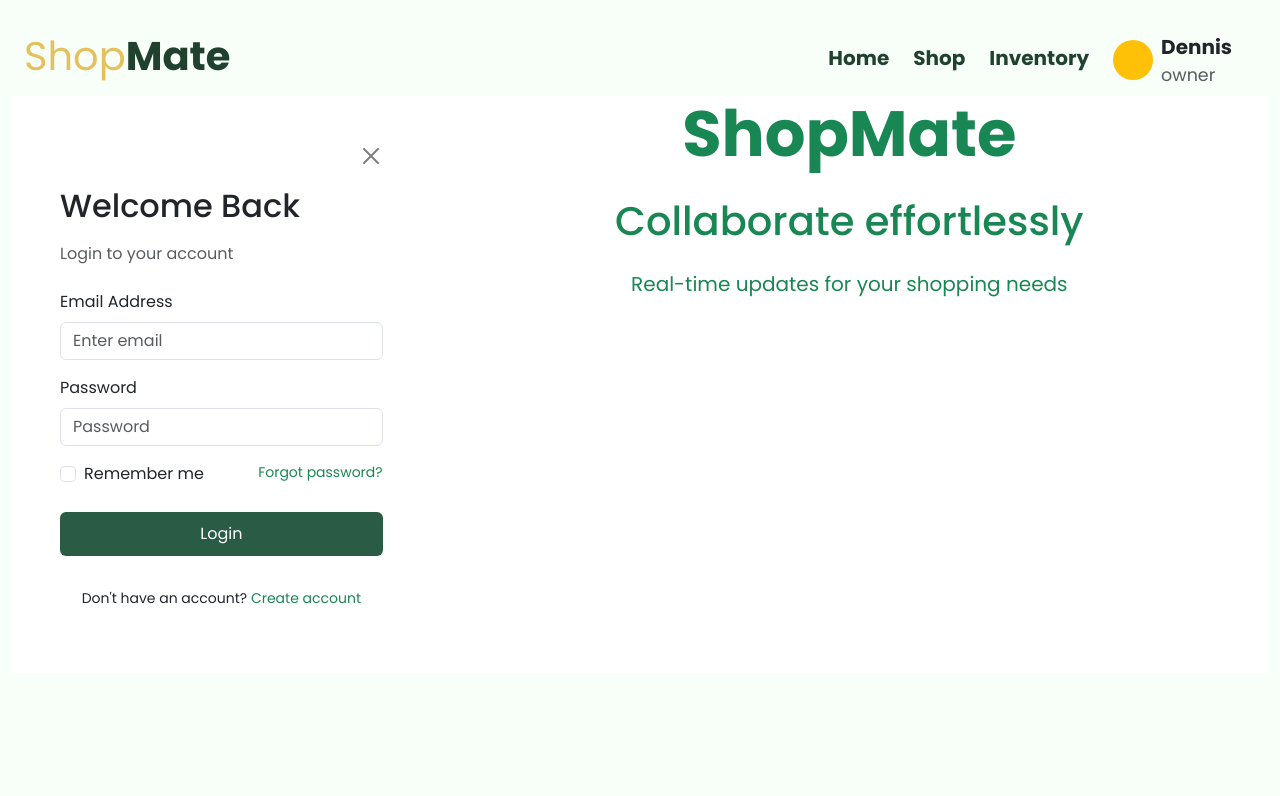
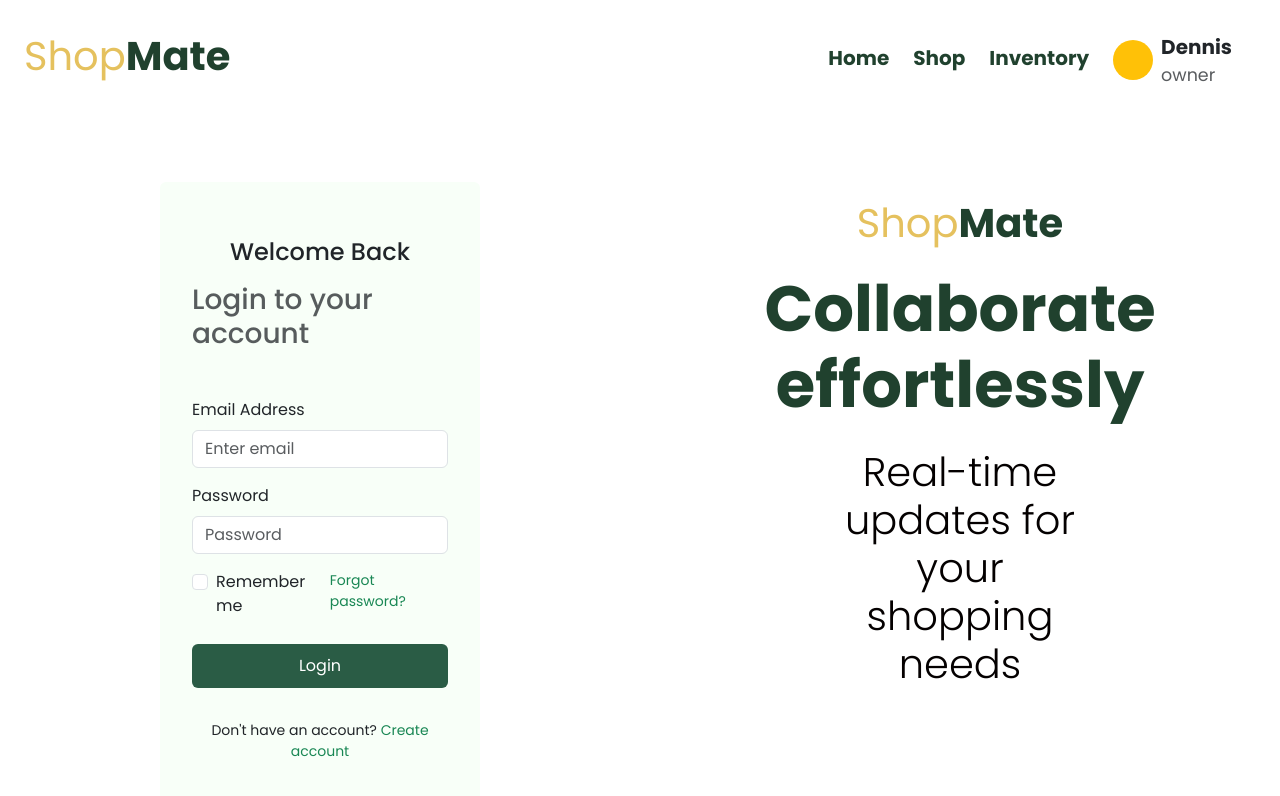
Before and after one commit to J-JMN/Phase2-Group6-project, a React (Vite) app: page /login in a window 1280 px wide. Shown: the top 796 px of the page. Built offline with nearby package versions, Linux system fonts and the light colour scheme.

Commit message:
stlye fix: login page

```diff
--- a/src/components/Auth/AuthLayout.jsx
+++ b/src/components/Auth/AuthLayout.jsx
@@ -1,10 +1,7 @@
 export default function AuthLayout({ children }) {
   return (
-    <div className="auth-layout">
-      <div className="cover-section"></div>{/*the other section */}
-      <div className="form-section">
-        {children} {/* Login form section */}
-      </div>
+    <div className="d-flex flex-column flex-md-row w-100 flex-fill justify-content-center align-items-center" style={{height:"100vh"}}>
+      {children} {/* Login form section */}
     </div>
   );
 }
--- a/src/index.css
+++ b/src/index.css
@@ -16,7 +16,7 @@
 body {
   height: 100vh;
   width: 100vw;
-  background-color: var(--base);
+  background-color: var(--white);
 }
 a{
   text-decoration: none;
@@ -64,3 +64,26 @@ a{
 .custom-border-secondary {
   border-color: var(--secondary); /* or use your hex value */
 }
+.w-md-50{
+  width: 50% !important;
+}
+/* Extra small devices (phones, 600px and down) */
+@media only screen and (max-width: 600px) {
+  .w-md-50{
+    width: 100% !important;
+  }
+}
+
+/* Small devices (portrait tablets and large phones, 600px and up) */
+@media only screen and (min-width: 600px) {
+  /* .w-md-50{
+    width: 100% !important;
+  } */
+}
+
+/* Medium devices (landscape tablets, 768px and up) */
+@media only screen and (min-width: 768px) {
+  /* .w-md-50{
+    width: 100% !important;
+  } */
+}
--- a/src/pages/Login.jsx
+++ b/src/pages/Login.jsx
@@ -2,31 +2,40 @@ import AuthLayout from "../components/Auth/AuthLayout";
 import LoginForm from "../components/Auth/LoginForm";
 import React from "react";
 import {
-  Container,
-  Row,
-  Col,
-  CloseButton,
   Carousel,
   Form,
   Button,
-  FormCheck,
 } from "react-bootstrap";
 
 export default function Login() {
+  const carouselContent = [
+    {
+      logo: "ShopMate",
+      title: 'Update once, everyone sees it',
+      text: 'Keep your whole crew in the loop instantly'
+    },
+    {
+      logo: "ShopMate",
+      title: 'Collaborate effortlessly',
+      text: 'Real-time updates for your shopping needs'
+    },
+    {
+      logo: "ShopMate",
+      title: "Stay organized together",
+      text: ' Never miss an item on your shopping list'
+    },
+  ]
   return (
     <AuthLayout>
-      <Container fluid className="h-100">
-        <Row className="h-100 g-0">
+      <div className="d-flex w-100 m-auto justify-content-center align-items-center">
+        <div className="d-flex flex-column rounded w-md-50 custom-bg-base" style={{padding: '32px'}}>
           {/* Login Form Column (40% width) */}
-          <Col lg={5} xl={4} className="bg-white p-4 p-lg-5 d-flex flex-column">
-            <div className="text-end mb-3">
-              <CloseButton onClick={() => console.log("Close clicked")} />
+          <div className="text-align-center d-flex flex-column align-items-center justify-content-center w-100 my-4">
+            <h4 className="mb-3">Welcome Back</h4>
+            <h3 className="text-muted mb-4">Login to your account</h3>
           </div>
-            <div className="my-auto w-100">
-              <h2 className="mb-3">Welcome Back</h2>
-              <p className="text-muted mb-4">Login to your account</p>
 
-              <Form>
+          <Form className="">
             <Form.Group className="mb-3">
               <Form.Label>Email Address</Form.Label>
               <Form.Control type="email" placeholder="Enter email" />
@@ -66,10 +75,9 @@ export default function Login() {
             </p>
           </Form>
         </div>
-          </Col>
+      </div>
 
-          {/* Carousel Column (60% width) - Updated with centered content and larger fonts */}
-          <Col lg={7} xl={8} className="d-none d-lg-block p-0 bg-white">
+      <div className="d-flex flex-column w-100 m-auto d-none d-md-block">
         <Carousel
           fade
           controls={false}
@@ -77,46 +85,21 @@ export default function Login() {
           interval={3000}
           className="h-100"
         >
-              <Carousel.Item className="h-100 d-flex align-items-center">
+          {carouselContent?.map((content,index)=>{
+            return(
+              <Carousel.Item className="h-100 d-flex align-items-center" key={index}>
                 <div
-                  className="w-100 text-center px-5"
-                  style={{ color: "#198754" }}
+                  className="w-100 text-center px-5 gap-4"
                 >
-                  <h1 className="display-3 mb-4 fw-bold">ShopMate</h1>
-                  <h2 className="mb-4 fs-1">Update once, everyone sees it</h2>
-                  <p className="fs-5">
-                    Keep your whole crew in the loop instantly
-                  </p>
+                  <h1 className="mb-4 fw-bolder custom-text-color-primary"><span className='custom-text-color-secondary'>Shop</span>Mate</h1>
+                  <h2 className="mt-4 mb-4 fw-bolder custom-text-color-primary display-3 flex-wrap col-9 m-auto" >{content.title}</h2>
+                  <p className="mt-4 display-6 custom-text-color-dark col-6 m-auto">{content.text}</p>
                 </div>
               </Carousel.Item>
-              <Carousel.Item className="h-100 d-flex align-items-center">
-                <div
-                  className="w-100 text-center px-5"
-                  style={{ color: "#198754" }}
-                >
-                  <h1 className="display-3 mb-4 fw-bold">ShopMate</h1>
-                  <h2 className="mb-4 fs-1">Collaborate effortlessly</h2>
-                  <p className="fs-5">
-                    Real-time updates for your shopping needs
-                  </p>
+            )
+          })}
+        </Carousel>
       </div>
-              </Carousel.Item>
-              <Carousel.Item className="h-100 d-flex align-items-center">
-                <div
-                  className="w-100 text-center px-5"
-                  style={{ color: "#198754" }}
-                >
-                  <h1 className="display-3 mb-4 fw-bold">ShopMate</h1>
-                  <h2 className="mb-4 fs-1">Stay organized together</h2>
-                  <p className="fs-5">
-                    Never miss an item on your shopping list
-                  </p>
-                </div>
-              </Carousel.Item>
-            </Carousel>
-          </Col>
-        </Row>
-      </Container>
     </AuthLayout>
   );
 }
```
Lines whose indentation alone changed are shown as unchanged.
